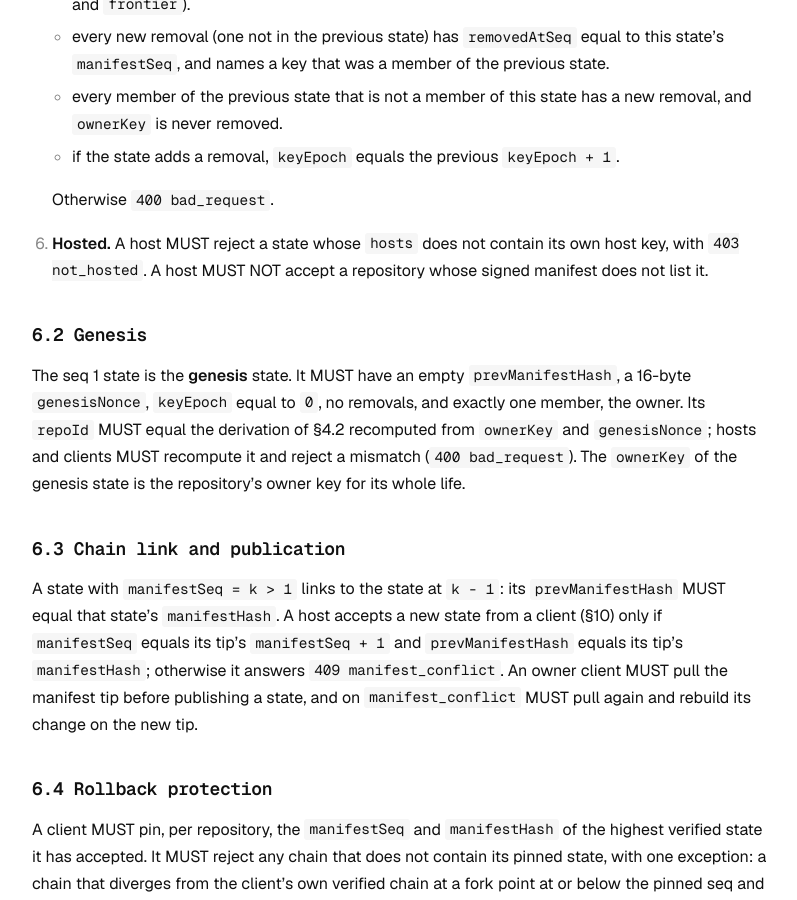
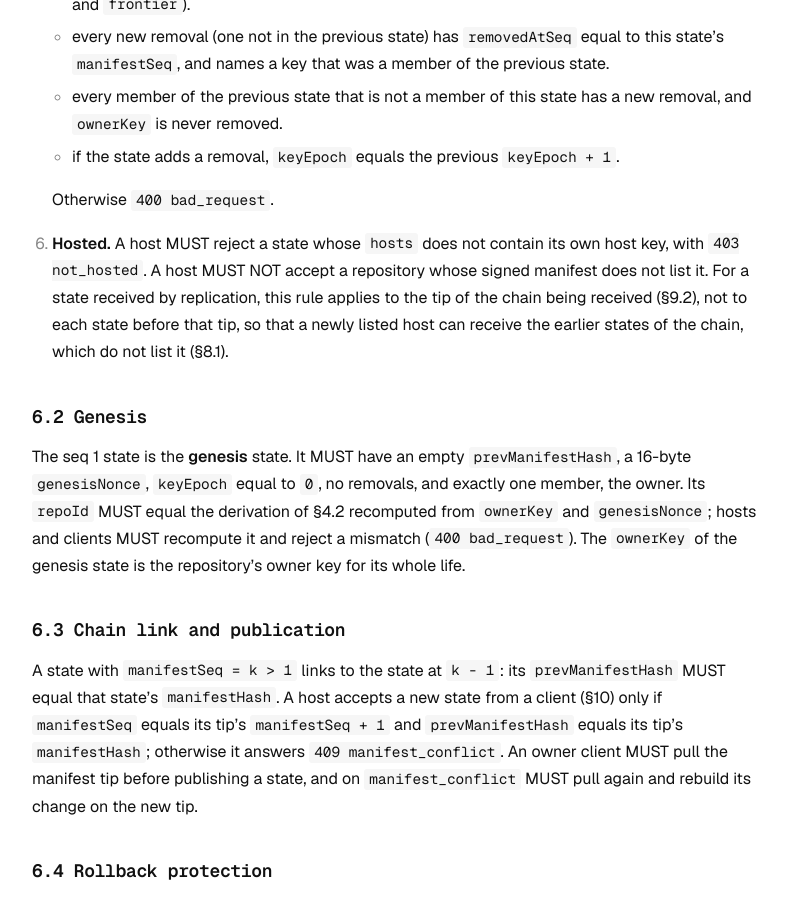
Before and after one commit to trqlmao/avp, a Jekyll site: the page built from SPEC.md, in a window 1280 px wide and 900 px high, scrolled down 13761 px. Shown: the whole window, without its empty margins (240-1037 px from the left). Built offline with Jekyll 4.4.1, drawn with Linux system fonts in a browser that asks for light colours; our own code applies the rules of GitHub Pages for plain Markdown files; some of the changed text lies outside the part shown.

Commit message:
docs(spec): apply the hosted rule to the received chain tip
SPEC 6.1 rule 6 read as applying to every state a host adopts, which
contradicted 8.1 and 9.2: a host first listed at a later seq receives
the chain by replication starting with a genesis that does not list it.
Rule 6 now states that for replication it applies to the tip of the
chain being received, and 9.2 says the receiver checks that tip before
it stores anything. 8.6, 14 and the offer description in openapi.yaml
are aligned.

```diff
--- a/SPEC.md
+++ b/SPEC.md
@@ -490,7 +490,10 @@ checks and discards a state that fails.
 
    Otherwise `400 bad_request`.
 6. **Hosted.** A host MUST reject a state whose `hosts` does not contain its own host key, with
-   `403 not_hosted`. A host MUST NOT accept a repository whose signed manifest does not list it.
+   `403 not_hosted`. A host MUST NOT accept a repository whose signed manifest does not list it. For a
+   state received by replication, this rule applies to the tip of the chain being received (§9.2), not to
+   each state before that tip, so that a newly listed host can receive the earlier states of the chain,
+   which do not list it (§8.1).
 
 ### 6.2 Genesis
 
@@ -778,7 +781,7 @@ new value from the first state that carries it (§5.1).
 A change of `hosts` is a new state. Inviting a member whose home host is not yet listed adds it in the same
 state (§8.1), with a valid acceptance (§8.2). A host MAY be dropped from `hosts` only when no member has it as
 `homeHostKey` (§6.1). The owner client SHOULD publish a state that drops a host through a host that stays
-listed, because the dropped host rejects it with `403 not_hosted` (§6.1). A host that is not listed in a
+listed, because the dropped host rejects it with `403 not_hosted` (§6.1, §9.2). A host that is not listed in a
 repository's tip MUST stop serving that repository to clients (`403 not_hosted`) and to peers, and MAY delete
 its copy.
 
@@ -821,7 +824,10 @@ rules as a client write; the transport only decides who may talk to it.
   repository's `hosts` (in the serving host's tip), and MUST reject an `offer` from such a host, with
   `403 forbidden`.
 - A host MUST NOT accept a repository whose signed manifest does not list it (§6.1): an `offer` whose tip
-  does not list the receiver is rejected with `403 not_hosted`.
+  does not list the receiver is rejected with `403 not_hosted`. The receiver evaluates this on the tip of
+  the chain being received (from the offer, and from the catch-up below when the offer leaves items out)
+  before it stores anything from the offer or the catch-up; a rejected offer stores nothing. A state before
+  that tip is not rejected because it does not list the receiver (§6.1 rule 6).
 - A host that receives an offer for a repository it does not hold, or one with missing items, gets the rest
   from the sender: `heads`; then `fetch` for the tip manifest hash, which returns the chain with the rotation
   commit of each epoch-raising state; then `fetch` for the head commits and, walking `parents` (and the
@@ -1126,7 +1132,8 @@ An implementation is conformant if it satisfies every MUST above and reproduces
   (`merge.json`, §5, §5.1).
 - **Acceptance rules**: fixed manifest chains and commit graphs with the expected accept or reject code of
   each step and the final heads (`acceptance.json`, §6, §7, §8.4), covering at least: genesis `repoId`
-  recomputation, a genesis that does not list the host (`not_hosted`), a seq skip and a rollback
+  recomputation, a genesis that does not list the host (`not_hosted` on a client write, accepted by
+  replication as the start of a chain whose tip lists the host), a seq skip and a rollback
   (`manifest_conflict`), a bad owner signature, a non-member and an epoch mismatch (`forbidden`), an unknown
   parent (`missing_parents`), concurrent commits giving two heads, a merge collapsing heads, a merge accepted
   at the head bound, the push past the bound (`too_many_heads`), a removed member within the frontier, after
--- a/openapi.yaml
+++ b/openapi.yaml
@@ -343,7 +343,9 @@ paths:
         commit in the same call. The receiver applies the items in dependency order and reports each
         manifest hash and commit id as accepted or rejected with the error code it would have returned
         to a client; both items of a rejected pair are rejected with the same code. An offer whose tip
-        does not list the receiver is `403 not_hosted`; an offer from a host not in the repository's
+        does not list the receiver is `403 not_hosted`, checked on the tip of the chain being received
+        before anything is stored; an earlier state of that chain is not rejected for not listing the
+        receiver. An offer from a host not in the repository's
         `hosts` is `403 forbidden`.
       security: []
       parameters:
```
